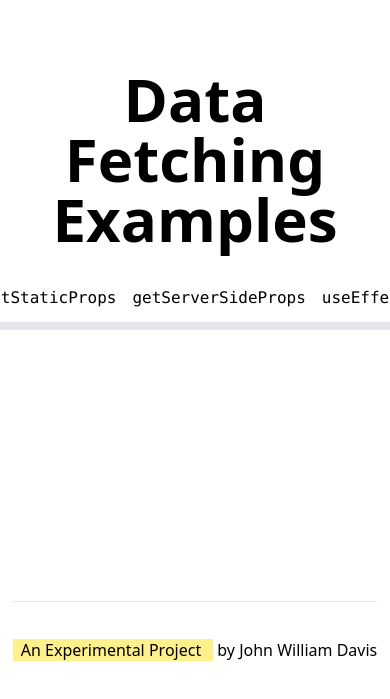
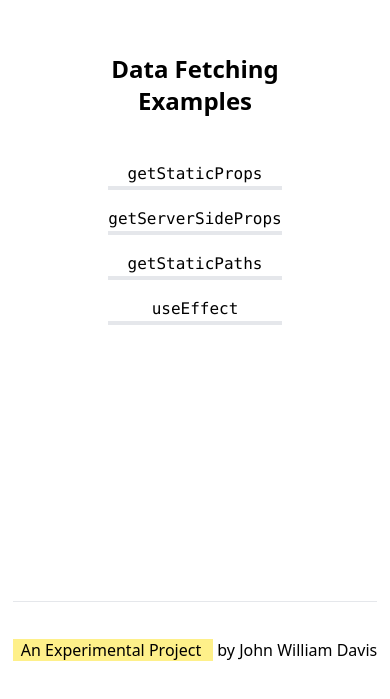
Before and after one commit to papadavis47/nextjs-datafetching-sandbox, a Next.js app: page / in a window 390 px wide. Shown: the part 139-838 px from the top of the page. Built offline with nearby package versions, Linux system fonts and the light colour scheme.

Commit message:
Add react-icons and add nav to home, continue working on responsiveness

```diff
--- a/package.json
+++ b/package.json
@@ -8,7 +8,8 @@
   "dependencies": {
     "next": "latest",
     "react": "^17.0.2",
-    "react-dom": "^17.0.2"
+    "react-dom": "^17.0.2",
+    "react-icons": "^4.3.1"
   },
   "devDependencies": {
     "autoprefixer": "^10.4.0",
--- a/pages/breakingbad.js
+++ b/pages/breakingbad.js
@@ -1,9 +1,20 @@
+import { FiArrowLeft } from 'react-icons/fi'
+import Link from 'next/link'
 const BreakingBad = ({ data }) => {
   return (
     <div className="flex flex-col items-center min-h-screen py-2 bg-slate-500">
       <h1 className="my-6 text-xl italic md:text-2xl lg:text-3xl">
-        Here I am using the Breaking Bad REST API
+        Breaking Bad REST API
       </h1>
+      <div className=" p-none">
+        <Link href="/">
+          <a className="inline-flex items-center">
+            <FiArrowLeft />
+            <p className="pl-4 ">Go Back to Home </p>
+          </a>
+        </Link>
+      </div>
+
       <main className="flex flex-col items-center justify-center flex-1 w-full px-20 text-center">
         <div>
           <p className="my-6 text-2xl underline">getStaticProps</p>
@@ -22,7 +33,7 @@ const BreakingBad = ({ data }) => {
                       <img
                         src={img}
                         alt={name}
-                        className="mx-auto text-align"
+                        className="mx-auto rounded-sm text-align"
                       />
                     </div>
                     <h3 className="my-4">
--- a/pages/index.js
+++ b/pages/index.js
@@ -5,30 +5,39 @@ import Footer from '../src/components/footer'
 
 const Home = () => {
   return (
-    <div className="flex min-h-screen flex-col items-center justify-center py-2">
+    <div className="flex flex-col items-center justify-center min-h-screen py-2">
       <Head>
         <title>Data Fetching Examples</title>
         <link rel="icon" href="/favicon.ico" />
       </Head>
 
-      <main className="flex w-full flex-1 flex-col items-center justify-center px-20 text-center">
-        <h1 className="text-6xl font-bold">Data Fetching Examples</h1>
-        <div className="my-6 flex border-b-8 border-solid border-inherit py-3">
-          <p className="pr-4 hover:text-blue-400">
+      <main className="flex flex-col items-center justify-center flex-1 w-full px-20 text-center">
+        <h1 className="text-2xl font-bold md:text-6xl">
+          Data Fetching Examples
+        </h1>
+        <div className="flex flex-col py-3 my-6 border-inherit md:flex-row md:border-b-8 md:border-solid">
+          <p className="my-2 border-b-4 border-solid border-inherit hover:text-blue-400 md:border-none md:pr-4">
             <Link href="/breakingbad">
               <a>
                 <code>getStaticProps</code>
               </a>
             </Link>
           </p>
-          <p className="pr-4 hover:text-blue-400">
+          <p className="my-2 border-b-4 border-solid border-inherit hover:text-blue-400 md:border-none md:pr-4">
             <Link href="/trending">
               <a>
                 <code>getServerSideProps</code>
               </a>
             </Link>
           </p>
-          <p className="hover:text-blue-400">
+          <p className="my-2 border-b-4 border-solid border-inherit hover:text-blue-400 md:border-none md:pr-4">
+            <Link href="#">
+              <a>
+                <code>getStaticPaths</code>
+              </a>
+            </Link>
+          </p>
+          <p className="my-2 border-b-4 border-solid border-inherit hover:text-blue-400 md:border-none">
             <Link href="/giphy">
               <a>
                 <code>useEffect</code>
@@ -37,7 +46,7 @@ const Home = () => {
           </p>
         </div>
 
-        <div className="mt-6 flex max-w-4xl flex-wrap items-center justify-around sm:w-full"></div>
+        <div className="flex flex-wrap items-center justify-around max-w-4xl mt-6 sm:w-full"></div>
       </main>
       <Footer />
     </div>
--- a/pages/trending.js
+++ b/pages/trending.js
@@ -1,9 +1,20 @@
+import Link from 'next/link'
+import { FiArrowLeft } from 'react-icons/fi'
+
 const Trending = ({ movies }) => {
   const imageBaseUrl = 'https://image.tmdb.org/t/p/w500'
   return (
     <div className="flex flex-col items-center justify-center min-h-screen py-2 bg-blue-200">
       <main className="flex flex-col items-center justify-center flex-1 w-full px-20 text-center">
-        <h1 className="my-6 text-3xl">Here, I am using the TMDB API</h1>
+        <h1 className="my-6 text-3xl">The Movie Database APIv3</h1>
+        <div className=" p-none">
+          <Link href="/">
+            <a className="inline-flex items-center">
+              <FiArrowLeft />
+              <p className="pl-4 ">Go Back to Home </p>
+            </a>
+          </Link>
+        </div>
         <div className="container flex flex-col items-center text-center">
           {/* <pre>{JSON.stringify(movies, null, 2)}</pre> */}
           {movies.results.map((movie) => {
@@ -41,7 +52,7 @@ export default Trending
 
 export async function getServerSideProps(context) {
   const movies = await fetch(
-    `https://api.themoviedb.org/3/trending/movie/week?api_key=${process.env.TMDB_API_KEY}`
+    `https://api.themoviedb.org/3/trending/day/week?api_key=${process.env.TMDB_API_KEY}`
   ).then((data) => data.json())
   // or I can do it like the following:
 
```
Also changed, not shown: 1 other file (tests, documents, lock files or other folders).
